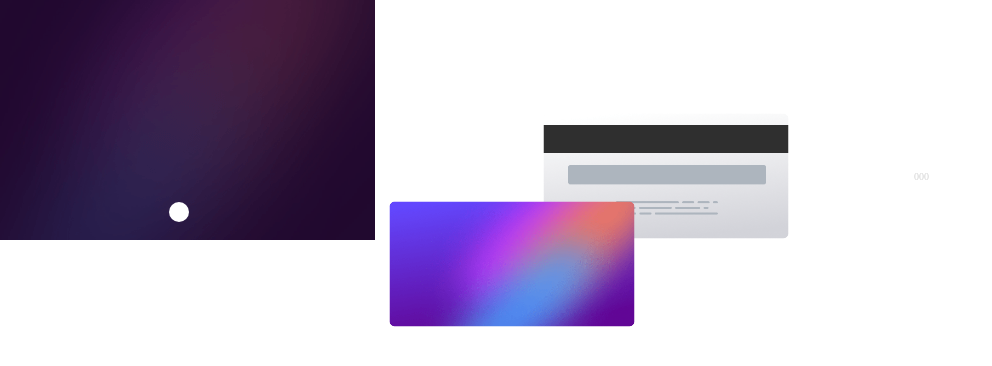
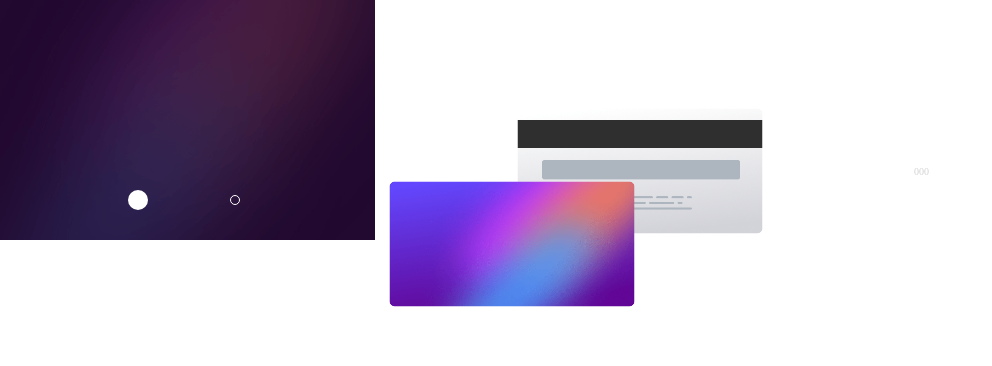
Before and after one commit to arianrdcas/credit_card, a React (Vite) app: page / in a window 1280 px wide. Shown: the top 366 px of the page, without its empty margins (0-992 px from the left). Built offline with nearby package versions, Linux system fonts and the light colour scheme.

Commit message:
anadiendo circulos en la tarjeta

```diff
--- a/src/App.css
+++ b/src/App.css
@@ -1,5 +1,11 @@
 * {
   margin: 0;
+  padding: 0;
+  box-sizing: border-box;
+}
+
+.container {
+  position: relative; /* Asegura que los elementos dentro tengan una referencia de posición */
 }
 
 img.bg-card {
@@ -10,34 +16,44 @@ img.bg-card {
 
 .bg-card.back {
   position: absolute;
-  top: 22%; /* Centra verticalmente la tarjeta */
-  left: 52%; /* Centra horizontalmente la tarjeta */
+  top: 70%; /* Ajusta la posición verticalmente al centro del contenedor */
+  left: 50%; /* Ajusta la posición horizontalmente al centro del contenedor */
   transform: translate(-50%, -50%);
 }
 
 .bg-card.front {
   position: absolute;
-  top: 33%;
+  top: 100%;
   left: 40%;
   transform: translate(-50%, -50%);
 }
 
 p {
   position: absolute;
-  top: 22%;
-  left: 72%;
+  top: 70%; /* Ajusta la posición verticalmente */
+  left: 72%; /* Ajusta la posición horizontalmente */
   transform: translate(-50%, -50%);
   font-size: 10px;
   color: lightgray;
 }
 
-.ciculo {
+.circulo {
   position: absolute;
-  top: 26.5%;
-  left: 14%;
-  transform: translate(-50%, -50%);
+  top: 78%; /* Ajusta la posición verticalmente */
+  left: 10%; /* Ajusta la posición horizontalmente */
   width: 20px;
   height: 20px;
   border-radius: 50%;
   background-color: white;
 }
+
+.circulo.dos {
+  position: absolute;
+  top: 80%;
+  left: 18%;
+  width: 10px;
+  height: 10px;
+  border-radius: 50%;
+  background-color: transparent;
+  border: 1px solid white;
+}
--- a/src/App.jsx
+++ b/src/App.jsx
@@ -1,23 +1,22 @@
-import { useState } from 'react'
-import bgmobile from "./assets/imagenes/bg-main-mobile.png"
+import { useState } from "react";
+import bgmobile from "./assets/imagenes/bg-main-mobile.png";
 import bgcardback from "./assets/imagenes/bg-card-back.png";
-import bgcardfront from "./assets/imagenes/bg-card-front.png"
-import './App.css'
+import bgcardfront from "./assets/imagenes/bg-card-front.png";
+import "./App.css";
 
 function App() {
-
-
   return (
     <>
-      <div>
-        <img src={bgmobile} />
+      <div className="container">
+        <img src={bgmobile} alt="Background" />
+        <img className="bg-card back" src={bgcardback} alt="Card Back" />
+        <img className="bg-card front" src={bgcardfront} alt="Card Front" />
+        <p>000</p>
+        <div className="circulo"></div>
+        <div className="circulo dos"></div>
       </div>
-      <img className="bg-card back" src={bgcardback} />
-      <img className="bg-card front" src={bgcardfront} />
-      <p>000</p>
-      <div className='ciculo'></div>
     </>
   );
 }
 
-export default App
+export default App;
```
